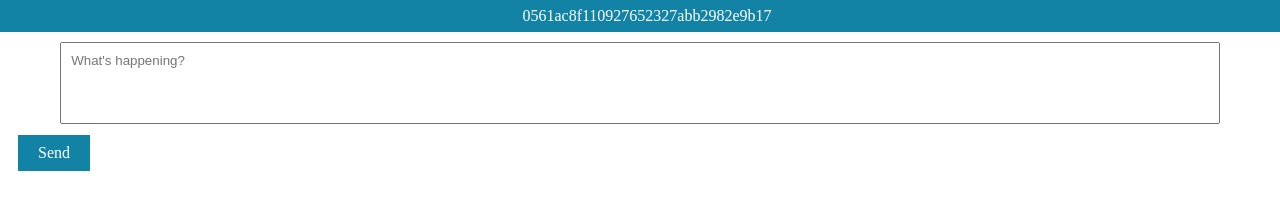
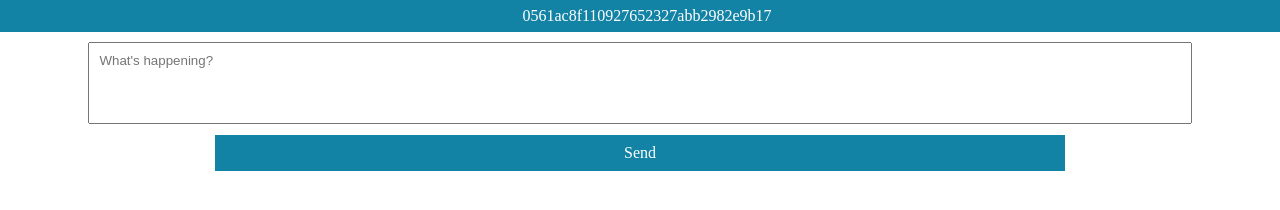
Before and after one commit to altilunium/sy, a plain HTML site: page index.html in a window 1280 px wide. Drawn offline with Linux system fonts and the light colour scheme; no server answers.

Commit message:
UI improvement

```diff
--- a/index.html
+++ b/index.html
@@ -8,9 +8,9 @@
 <style>
 #tw{
 
-	width: 90%;
-	resize: none;
-	display: block;
+	    width: 91%;
+    resize: none;
+    display: block;
     margin-left: auto;
     margin-right: auto;
     margin-top: 42px;
@@ -30,13 +30,14 @@
     color: white;
 }
 #c {
-	background-color: #1383a5;
-    width: 54px;
+	    background-color: #1383a5;
+    width: 70%;
     text-align: center;
     padding: 9px;
     margin-top: 11px;
-    margin-left: 10px;
+    margin-left: auto;
     color: white;
+    margin-right: auto;
 }
 
 .satutw{
@@ -48,6 +49,12 @@
     margin-left: auto;
     margin-right: auto;
     margin-top: 18px;
+}
+
+#twt {
+	width: 94%;
+    margin-left: auto;
+    margin-right: auto;
 }
 
 </style>
```
